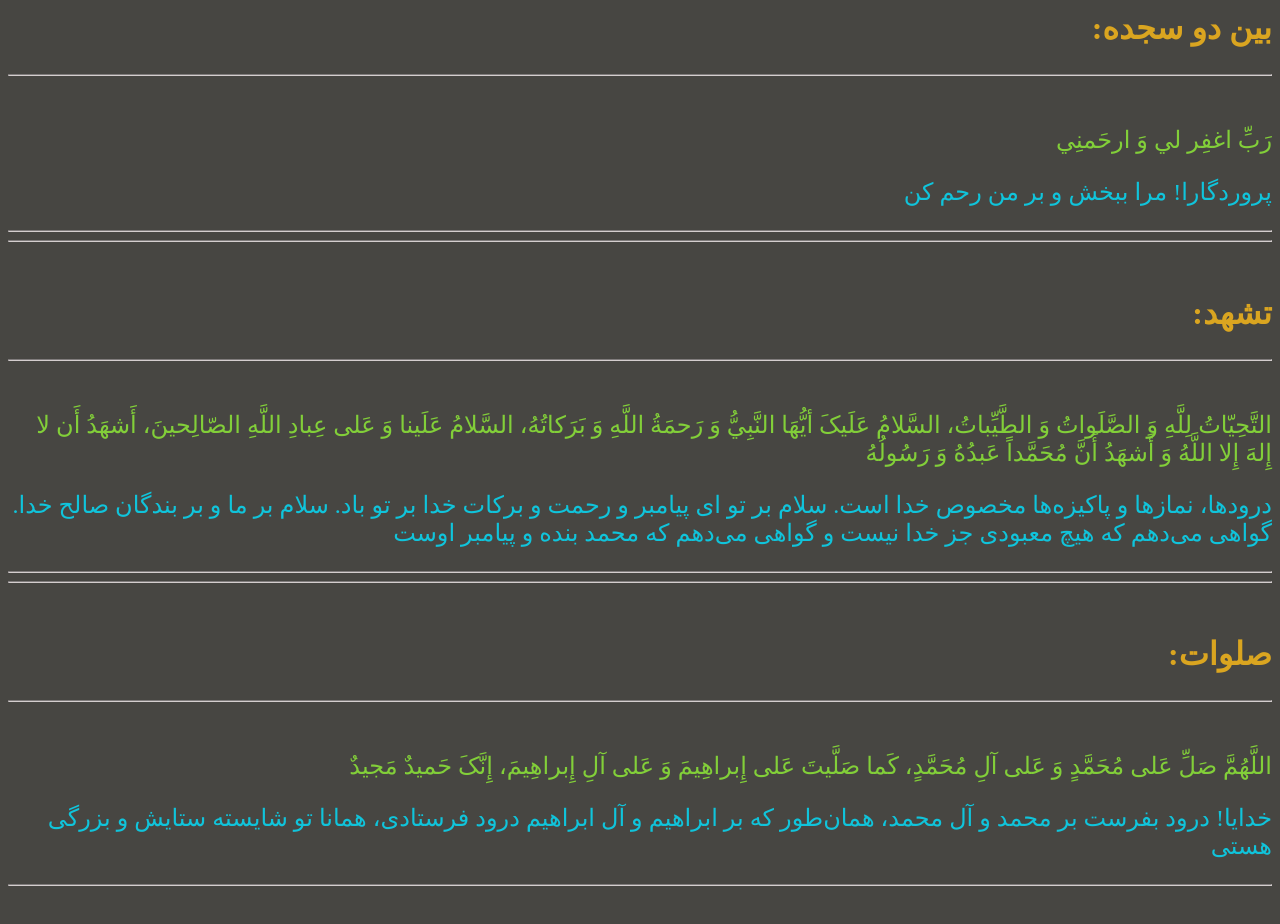
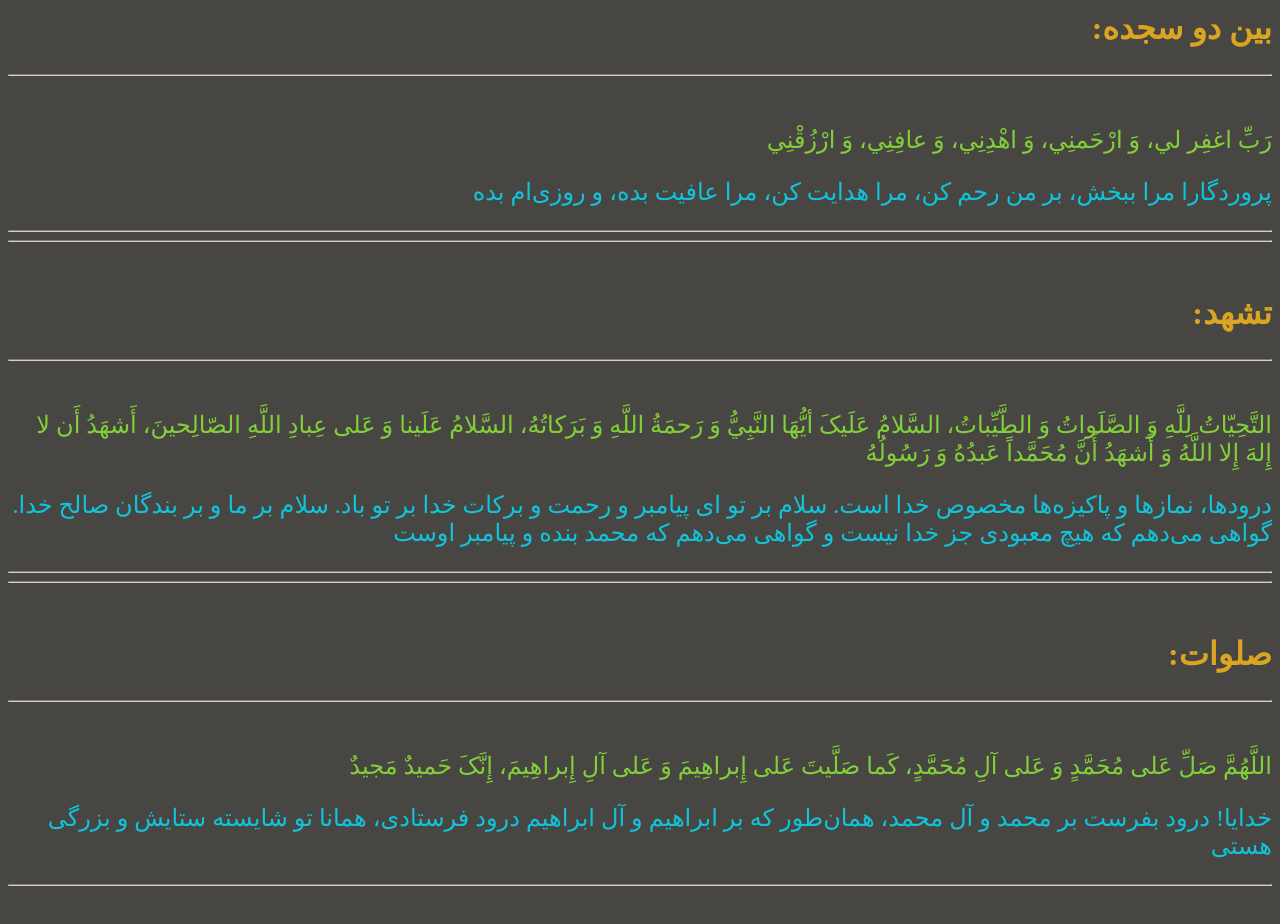
Before and after one commit to mohammad7609/mohammad7609.github.io, a plain HTML site: page prayerT.html in a window 1280 px wide. Shown: the part 2940-3864 px from the top of the page. Drawn offline with Linux system fonts and the light colour scheme.

Commit message:
Update prayerT.html

```diff
--- a/prayerT.html
+++ b/prayerT.html
@@ -89,8 +89,8 @@
         <h2 id="title">:بین دو سجده</h2>
         <hr>
         <br>
-        <p id="textA">رَبِّ اغفِر لي وَ ارحَمنِي</p>
-        <p id="tranD">پروردگارا! مرا ببخش و بر من رحم کن</p>
+        <p id="textA">رَبِّ اغفِر لي، وَ ارْحَمنِي، وَ اهْدِنِي، وَ عافِنِي، وَ ارْزُقْنِي</p>
+        <p id="tranD">پروردگارا مرا ببخش، بر من رحم کن، مرا هدایت کن، مرا عافیت بده، و روزی‌ام بده</p>
         <hr>
         <hr>
         <br>
```
